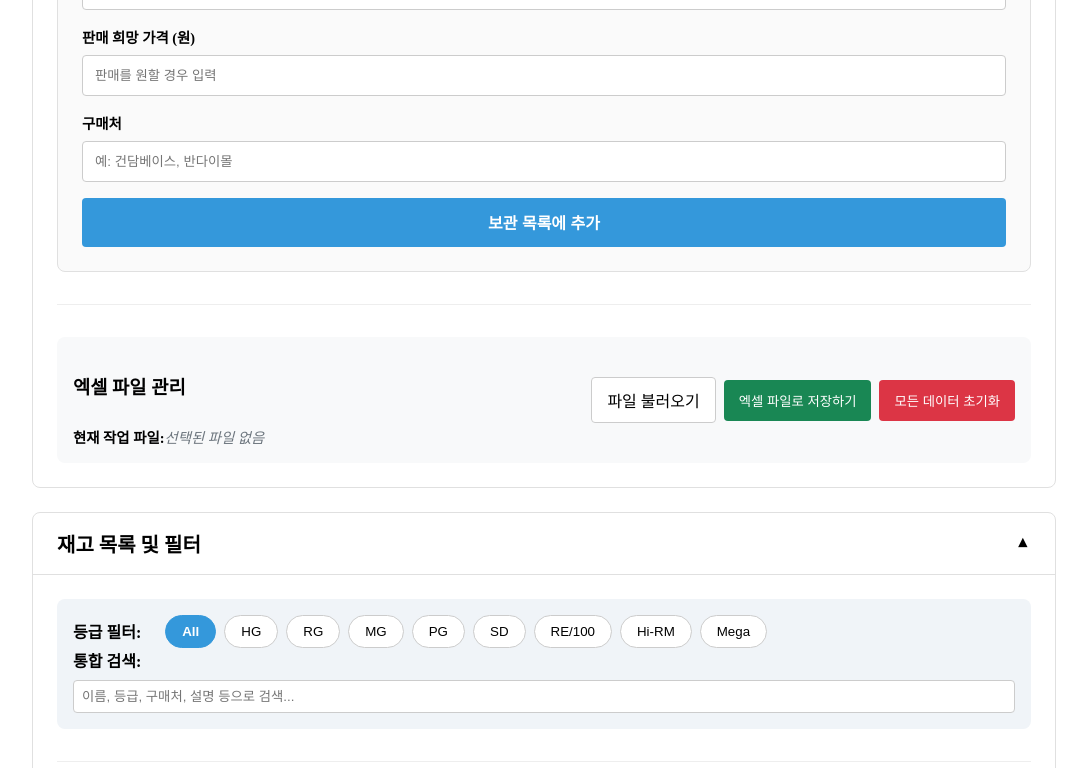
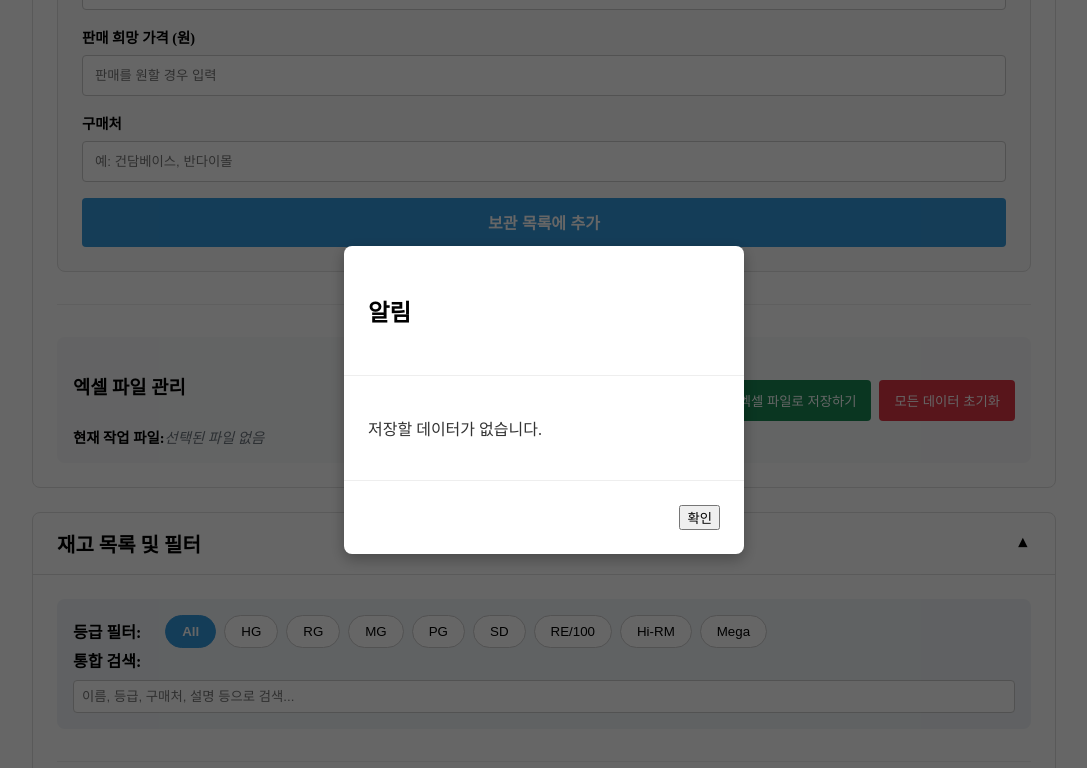
Before and after one commit to ungit003/gundam-inventory, a Vue app: page / in a window 1280 px wide. Both pictures are taken after a click on the button "엑셀 파일로 저장하기". Shown: the part 1204-1972 px from the top of the page, without its empty margins (96-1183 px from the left). Built offline with nearby package versions, Linux system fonts and the light colour scheme.

Commit message:
alert 모달화

```diff
--- a/src/App.vue
+++ b/src/App.vue
@@ -17,10 +17,12 @@ import FilterControls from './components/FilterControls.vue';
 import GundamList from './components/GundamList.vue';
 import SaleConfirmModal from './components/SaleConfirmModal.vue';
 import ItemDetailModal from './components/ItemDetailModal.vue';
+import BaseModal from './components/BaseModal.vue';
 
 // 각 스토어의 인스턴스를 생성합니다.
 const inventoryStore = useInventoryStore();
 const uiStore = useUiStore();
+const { isAlertModalVisible, alertModal } = storeToRefs(uiStore);
 
 // --- [핵심] 데이터 가져오기 단순화 ---
 // App.vue는 더 이상 '어떻게' 필터링하는지 알 필요가 없습니다.
@@ -78,6 +80,20 @@ const itemForDetail = computed(() => inventoryStore.itemForDetail(uiStore.itemId
     </main>
 
     <!-- 모달 렌더링 부분도 변경할 필요가 없습니다. -->
+     <BaseModal :show="isAlertModalVisible" @close="uiStore.closeAlert()">
+      <template #header>
+        <h3>{{ alertModal.title }}</h3>
+      </template>
+      <template #body>
+        <p v-html="alertModal.message.replace(/\n/g, '<br>')"></p>
+      </template>
+      <template #footer>
+        <!-- isConfirm이 true(Confirm 모달)일 때만 '취소' 버튼이 보입니다. -->
+        <button v-if="alertModal.isConfirm" @click="uiStore.closeAlert()" class="button secondary">취소</button>
+        <!-- isConfirm이 false(Alert 모달)이면 이 버튼이 '확인' 역할을 합니다. -->
+        <button @click="alertModal.isConfirm ? uiStore.handleConfirm() : uiStore.closeAlert()" class="button primary">확인</button>
+      </template>
+    </BaseModal>
     <SaleConfirmModal v-if="isSaleModalVisible && itemToSell" :item="itemToSell" />
     <ItemDetailModal v-if="isDetailModalVisible && itemForDetail" :item="itemForDetail" />
 
--- /dev/null
+++ b/src/components/BaseModal.vue
@@ -0,0 +1,64 @@
+<!-- src/components/BaseModal.vue -->
+
+<script setup>
+defineProps({
+  show: { type: Boolean, default: false },
+});
+const emit = defineEmits(['close']);
+</script>
+
+<template>
+  <!--
+    [Teleport]
+    이 컴포넌트의 전체 내용을 DOM 트리의 'body' 태그 바로 아래로 이동시킵니다.
+    이를 통해 다른 컴포넌트의 CSS 스타일에 영향을 받지 않는 독립적인 레이어를 만듭니다.
+  -->
+  <teleport to="body">
+    <div v-if="show" class="modal-backdrop" @click.self="emit('close')">
+      <div class="modal-container">
+        <div class="modal-header">
+          <!-- 'header'라는 이름의 슬롯. 부모가 이 부분을 채울 수 있습니다. -->
+          <slot name="header">기본 헤더</slot>
+        </div>
+        <div class="modal-body">
+          <slot name="body">기본 바디</slot>
+        </div>
+        <div class="modal-footer">
+          <slot name="footer">
+            <button @click="emit('close')">닫기</button>
+          </slot>
+        </div>
+      </div>
+    </div>
+  </teleport>
+</template>
+
+<style scoped>
+/* 이 스타일은 기존 ItemDetailModal 등에서 사용하던 모달 스타일과 거의 동일합니다. */
+.modal-backdrop {
+  position: fixed; top: 0; left: 0; width: 100%; height: 100%;
+  background-color: rgba(0, 0, 0, 0.6);
+  display: flex; justify-content: center; align-items: center;
+  z-index: 1000;
+}
+.modal-container {
+  width: 90%; max-width: 400px;
+  background-color: white; border-radius: 8px;
+  box-shadow: 0 5px 15px rgba(0, 0, 0, 0.3);
+  display: flex; flex-direction: column;
+}
+.modal-header, .modal-body, .modal-footer { padding: 1.5rem; }
+.modal-header {
+  border-bottom: 1px solid #eee;
+  font-size: 1.25rem; font-weight: bold;
+}
+.modal-body { color: #333; }
+.modal-footer {
+  border-top: 1px solid #eee;
+  display: flex; justify-content: flex-end; gap: 0.5rem;
+}
+.modal-footer button {
+  padding: 0.6rem 1.2rem; border-radius: 4px;
+  border: none; cursor: pointer;
+}
+</style>
--- a/src/components/GundamList.vue
+++ b/src/components/GundamList.vue
@@ -4,10 +4,12 @@
 // [역할 1: 스토어 및 컴포넌트 연결]
 // 이 컴포넌트는 이제 '예상 판매 완료 총액'을 표시하기 위해 financialStore만 알면 됩니다.
 import { useFinancialStore } from '../stores/financialStore';
+import { useUiStore } from '../stores/uiStore'; // [추가] uiStore를 가져옵니다.
 // 방금 만든 전문 직원 컴포넌트, GundamListItem을 가져옵니다.
 import GundamListItem from './GundamListItem.vue';
 
 const financialStore = useFinancialStore();
+const uiStore = useUiStore(); // [추가] uiStore 인스턴스를 생성합니다.
 
 // 부모(App.vue)로부터 받을 props 정의는 이전과 동일합니다.
 const props = defineProps({
@@ -22,7 +24,7 @@ const props = defineProps({
 const copySalesListToClipboard = async () => {
   // 1. 목록이 비어있으면 사용자에게 알리고 함수를 종료합니다.
   if (props.items.length === 0) {
-    alert('복사할 판매 목록이 없습니다.');
+    uiStore.showAlert({ title: '알림', message: '복사할 판매 목록이 없습니다.' });
     return;
   }
 
@@ -47,10 +49,10 @@ ${allItemsText}
   try {
     // 5. Clipboard API를 사용하여 전체 텍스트를 클립보드에 복사합니다.
     await navigator.clipboard.writeText(textToCopy);
-    alert('판매 목록 전체가 클립보드에 복사되었습니다.');
+    uiStore.showAlert({ title: '복사 완료', message: '판매 목록 전체가 클립보드에 복사되었습니다.' });
   } catch (err) {
     console.error('클립보드 복사 실패:', err);
-    alert('클립보드 복사에 실패했습니다.');
+    uiStore.showAlert({ title: '복사 실패', message: '클립보드 복사에 실패했습니다.' });;
   }
 };
 </script>
--- a/src/components/ItemDetailModal.vue
+++ b/src/components/ItemDetailModal.vue
@@ -44,10 +44,17 @@ const saveChanges = () => {
 };
 
 const deleteItem = () => {
-  if (confirm(`'${props.item.name}' 항목을 정말로 삭제하시겠습니까?`)) {
-    inventoryStore.deleteGundam(props.item.id);
-    uiStore.closeDetailModal();
-  }
+  // [핵심 수정] 기존 if(confirm(...)) 블록을 uiStore.showConfirm 호출로 대체합니다.
+  uiStore.showConfirm({
+    title: '삭제 확인',
+    message: `'${props.item.name}' 항목을 정말로 삭제하시겠습니까?\n이 작업은 되돌릴 수 없습니다.`,
+
+    // onConfirm: 사용자가 모달의 '확인' 버튼을 눌렀을 때 실행될 함수를 전달합니다.
+    onConfirm: () => {
+      inventoryStore.deleteGundam(props.item.id);
+      uiStore.closeDetailModal();
+    }
+  });
 };
 
 const addImageUrlField = () => localItem.value.imageUrls.push('');
--- a/src/stores/inventoryStore.js
+++ b/src/stores/inventoryStore.js
@@ -181,7 +181,8 @@ export const useInventoryStore = defineStore('inventory', {
       const uiStore = useUiStore();
 
       if (this.inStorageList.length === 0 && this.forSaleList.length === 0 && this.soldList.length === 0) {
-        alert('저장할 데이터가 없습니다.'); return;
+        uiStore.showAlert({ title: '알림', message: '저장할 데이터가 없습니다.' });
+        return;
       }
 
       let baseFileName; // 사용자가 입력한 '기본 이름'을 저장할 변수
@@ -201,7 +202,7 @@ export const useInventoryStore = defineStore('inventory', {
       if (!baseFileName) {
         const userInput = prompt("저장할 파일의 기본 이름을 입력하세요 (예: my_gundams):");
         if (!userInput || userInput.trim() === '') {
-          alert('파일 저장이 취소되었습니다.');
+          uiStore.showAlert({ title: '취소', message: '파일 저장이 취소되었습니다.' });
           return;
         }
         baseFileName = userInput.trim();
@@ -236,10 +237,13 @@ export const useInventoryStore = defineStore('inventory', {
         // --- 저장 후, 현재 작업 파일명 자동 설정 ---
         uiStore.setCurrentBaseFileName(baseFileName);
 
-        alert(`'${finalFileName}' 파일이 성공적으로 저장되었습니다.\n이제부터 이 파일이 현재 작업 파일로 설정됩니다.`);
+        uiStore.showAlert({
+          title: '저장 성공',
+          message: `'${finalFileName}' 파일이 성공적으로 저장되었습니다.\n이제부터 이 파일이 현재 작업 파일로 설정됩니다.`
+        });
       } catch (error) {
         console.error("엑셀 저장 중 오류:", error);
-        alert("엑셀 파일을 저장하는 도중 오류가 발생했습니다.");
+        uiStore.showAlert({ title: '오류', message: '엑셀 파일을 저장하는 도중 오류가 발생했습니다.' });
       }
     },
 
@@ -281,10 +285,13 @@ export const useInventoryStore = defineStore('inventory', {
         const baseFileName = parts.length > 2 ? parts.slice(2).join('_') : fileNameWithoutExt;
         uiStore.setCurrentBaseFileName(baseFileName);
 
-        alert(`'${file.name}' 파일을 성공적으로 불러왔습니다.\n이제부터 이 파일이 현재 작업 파일로 설정됩니다.`);
+        uiStore.showAlert({
+          title: '불러오기 성공',
+          message: `'${file.name}' 파일을 성공적으로 불러왔습니다.\n현재 작업 파일이 '${baseFileName}'(으)로 설정됩니다.`
+        });
       } catch (error) {
         console.error("엑셀 불러오기 중 오류:", error);
-        alert("파일을 읽는 중 오류가 발생했습니다. 파일 형식이 올바른지 확인해주세요.");
+        uiStore.showAlert({ title: '오류', message: '파일을 읽는 중 오류가 발생했습니다. 파일 형식이 올바른지 확인해주세요.' });
       }
     },
 
--- a/src/stores/uiStore.js
+++ b/src/stores/uiStore.js
@@ -15,6 +15,13 @@ export const useUiStore = defineStore('ui', {
     isDetailModalVisible: false,
     itemIdForDetail: null,
     currentBaseFileName: null,
+    isAlertModalVisible: false,
+    alertModal: {
+      title: '',
+      message: '',
+      isConfirm: false, // false이면 Alert, true이면 Confirm
+      onConfirm: null,  // '확인'을 눌렀을 때 실행될 콜백 함수
+    },
   }),
 
   // v3.0에서는 getter 대신 컴포넌트에서 직접 state를 참조하는 것이 더 명확할 수 있습니다.
@@ -50,5 +57,31 @@ export const useUiStore = defineStore('ui', {
     setCurrentBaseFileName(name) {
       this.currentBaseFileName = name;
     },
+
+    /** Alert 모달 열기 */
+    showAlert({ title, message }) {
+      this.alertModal = { title, message, isConfirm: false, onConfirm: null };
+      this.isAlertModalVisible = true;
+    },
+
+    /** Confirm 모달 열기 */
+    showConfirm({ title, message, onConfirm }) {
+      this.alertModal = { title, message, isConfirm: true, onConfirm };
+      this.isAlertModalVisible = true;
+    },
+
+    /** Alert/Confirm 모달 닫기 */
+    closeAlert() {
+      this.isAlertModalVisible = false;
+      this.alertModal.onConfirm = null;
+    },
+
+    /** Confirm 모달의 '확인' 버튼 처리 */
+    handleConfirm() {
+      if (typeof this.alertModal.onConfirm === 'function') {
+        this.alertModal.onConfirm();
+      }
+      this.closeAlert();
+    },
   },
 });
```
